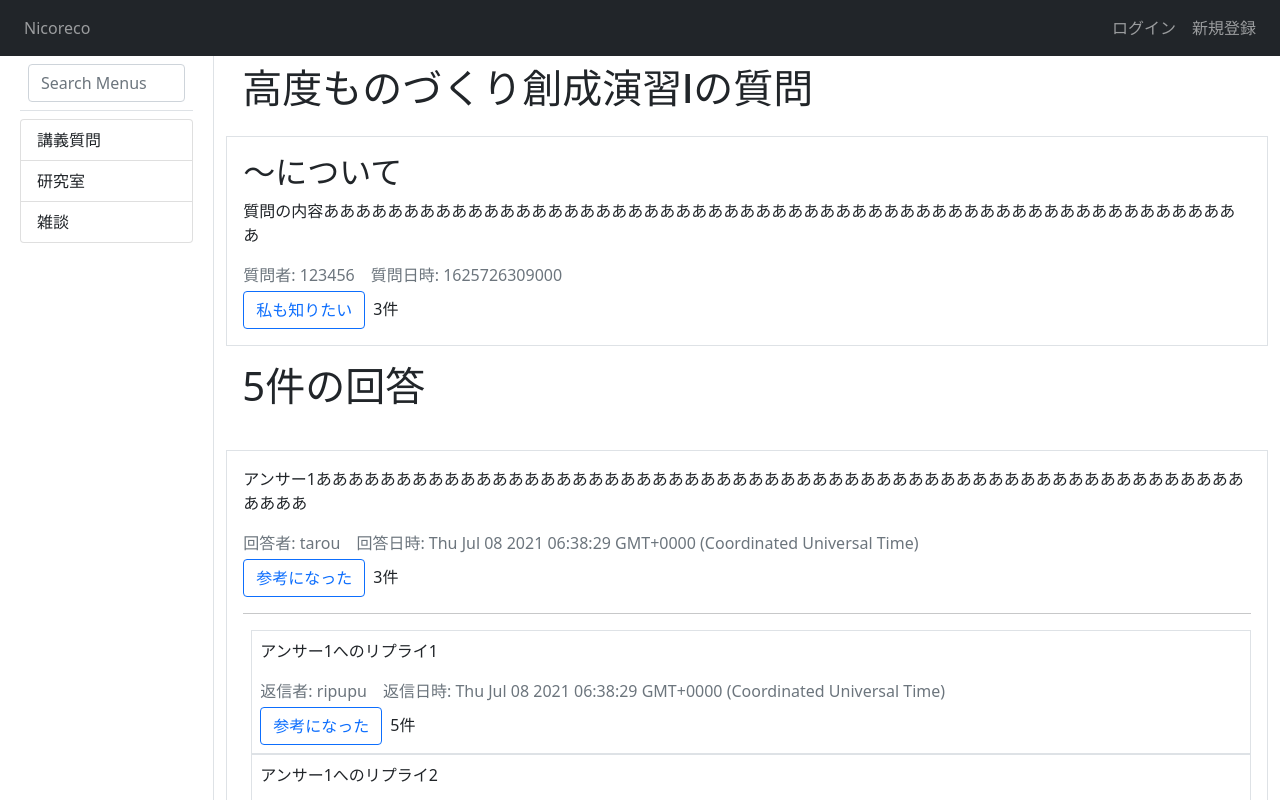
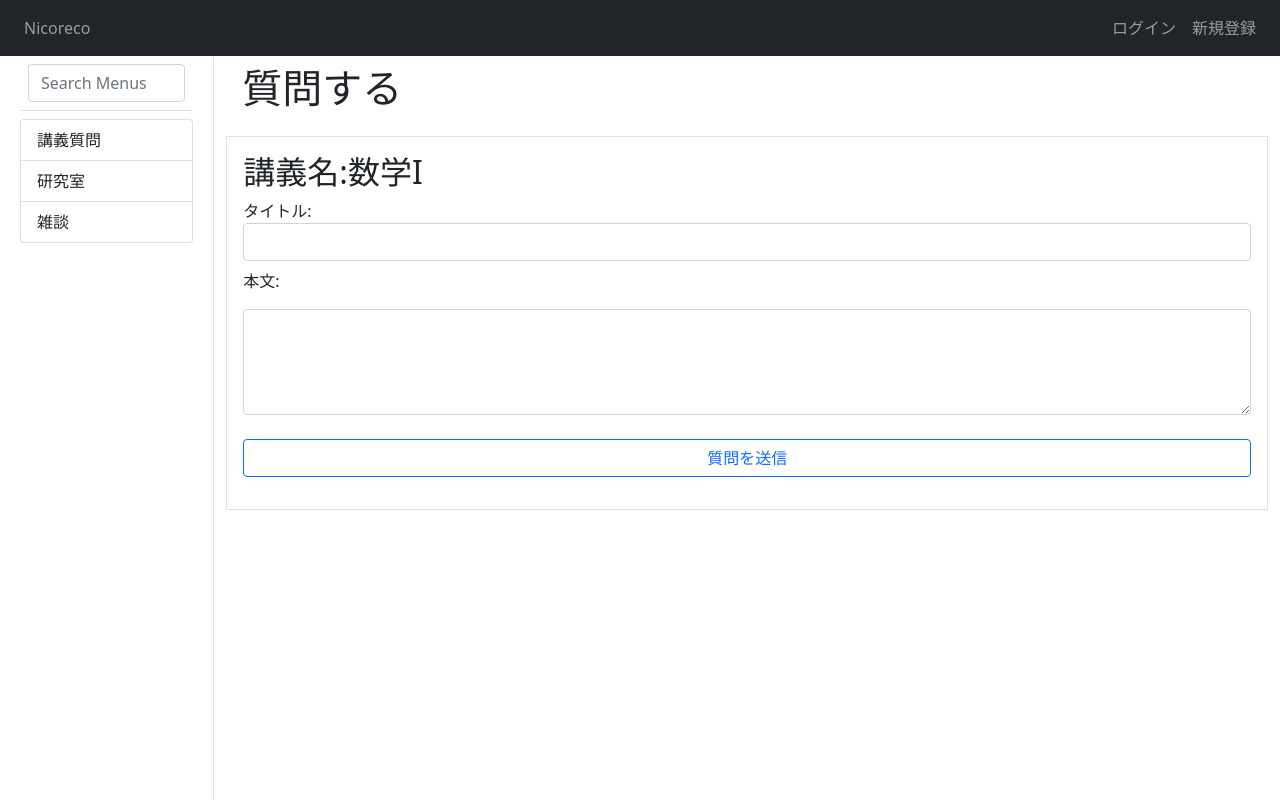
Before and after one commit to kenkn/Nicoreco-portal, a Vue app in the folder ui/: page /question/1001180025/create in a window 1280 px wide. Shown: the top 800 px of the page. Built offline with nearby package versions, Linux system fonts and the light colour scheme.

Commit message:
Create CreateQuestion page

```diff
--- a/ui/src/App.vue
+++ b/ui/src/App.vue
@@ -1,12 +1,14 @@
 <template>
   <div class="h-100">
     <Nav />
-    <main class="container-fluid h-auto row p-0 pt-5 m-0">
-      <div class="col-12 col-md-2">
-        <Sidebar />
-      </div>
-      <div class="container col-12 col-md-10 h-auto border-left overflow-auto">
-        <router-view />
+    <main class="container-fluid h-100 pt-5 m-0">
+      <div class="row h-100">
+        <div class="col-md-2 h-auto">
+          <Sidebar />
+        </div>
+        <div class="col-md-10 h-100 border-left">
+          <router-view />
+        </div>
       </div>
     </main>
   </div>
--- /dev/null
+++ b/ui/src/pages/CreateQuestion.vue
@@ -0,0 +1,65 @@
+<template>
+  <div>
+    <h1 class="p-3">質問する</h1>
+    <div class="p-3 border">
+      <h2>講義名:{{ Subject }}</h2>
+        <form action="" @submit.prevent="submit">
+          <div class="form-group">
+            <span>タイトル:</span>
+            <input v-model="title" type="text" class="form-control w-100" required />
+            <p class="m-0 py-2">本文:</p>
+            <textarea v-model="Body" class="form-control p-1 my-2 mb-4" rows="4" required />
+            <button class="btn btn-outline-primary w-100" type="submit">質問を送信</button>
+          </div>
+        </form>
+
+    </div>
+  </div>
+</template>
+
+<script>
+import { ref } from 'vue'
+import axios from 'axios'
+import { useRouter } from 'vue-router'
+import subjectData from '../data/subject-data.json'
+export default {
+  name: "CreateQuestion",
+  data() {
+    let code = ""
+    let Subject = ""
+    const QuestionerID = "syouhei"
+    const Title = ref("")
+    const Body = ref("")
+    const Lgtm = 0
+    const router = useRouter()
+    // URLから講義codeを取得しjsonから講義名を取得
+    for (const d of subjectData) {
+      if (d.code === this.$route.params.subject) {
+        Subject = d.name
+        code = d.code
+      }
+    }
+    const submit = async () => {
+      // 確認(いらんかったら消してください)
+      if(window.confirm('送信します')) {
+      // apiに送信
+      // await axios.post("register", {
+      //   questioner_id    : QuestionerID.value,
+      //   subject          : Subject,
+      //   title            : Title.value,
+      //   body             : Body.value,
+      //   lgtm             : Lgtm.value
+      // })
+        await router.push("/question/" + code + "/")
+      }
+      else { return false; }
+    }
+    return {
+      Subject,
+      Title,
+      Body,
+      submit
+    }
+  },
+};
+</script>
--- a/ui/src/pages/Home.vue
+++ b/ui/src/pages/Home.vue
@@ -1,6 +1,6 @@
 <template>
   <div class="container">
-    <h1>{{ message }}</h1>
+    <h1 class="p-3">{{ message }}</h1>
   </div>
 </template>
 
--- a/ui/src/pages/Questions.vue
+++ b/ui/src/pages/Questions.vue
@@ -1,7 +1,13 @@
 <template>
   <div class="container">
-    <h1 class="p-3">{{ subject }}の質問一覧</h1>
-    <div v-if="questions">
+    <div class="">
+      <h1 class="p-3 d-inline-block">{{ subject }}の質問一覧</h1>
+      <router-link class="pageLink d-inline p-3" :to="'/question/' + code + '/create'">
+        <button type="button" class="btn btn-primary">質問する</button>
+      </router-link>
+    </div>
+
+    <div v-if="questions==null">
       <ul class="list-group">
         <li v-for="question in questions" :key="question.id" class="list-group-item">
           <div class="row">
@@ -33,7 +39,7 @@
       </ul>
     </div>
     <div v-else>
-      <h3 class="m-5">
+      <h3 class="p-3">
         質問はまだありません
       </h3>
     </div>
@@ -78,6 +84,7 @@ export default {
 
     return {
       subject,
+      code,
       questions,
       answer
     }
--- a/ui/src/router/index.ts
+++ b/ui/src/router/index.ts
@@ -7,6 +7,7 @@ import Reset from '../pages/Reset.vue'
 import Subjects from '../pages/Subjects.vue'
 import Questions from '../pages/Questions.vue'
 import Question from '../pages/Question.vue'
+import CreateQuestion from '../pages/CreateQuestion.vue'
 
 const routes: Array<RouteRecordRaw> = [
   { path: '/', component: Home },
@@ -18,6 +19,8 @@ const routes: Array<RouteRecordRaw> = [
   { path: '/question', component: Subjects },
   // 講義の質問一覧ページ
   { path: '/question/:subject', component: Questions },
+  // 新規質問の作成ページ
+  { path: '/question/:subject/create', component: CreateQuestion },
   // 質問の詳細ページ
   { path: '/question/:subject/:question_id', component: Question },
 ]
```
